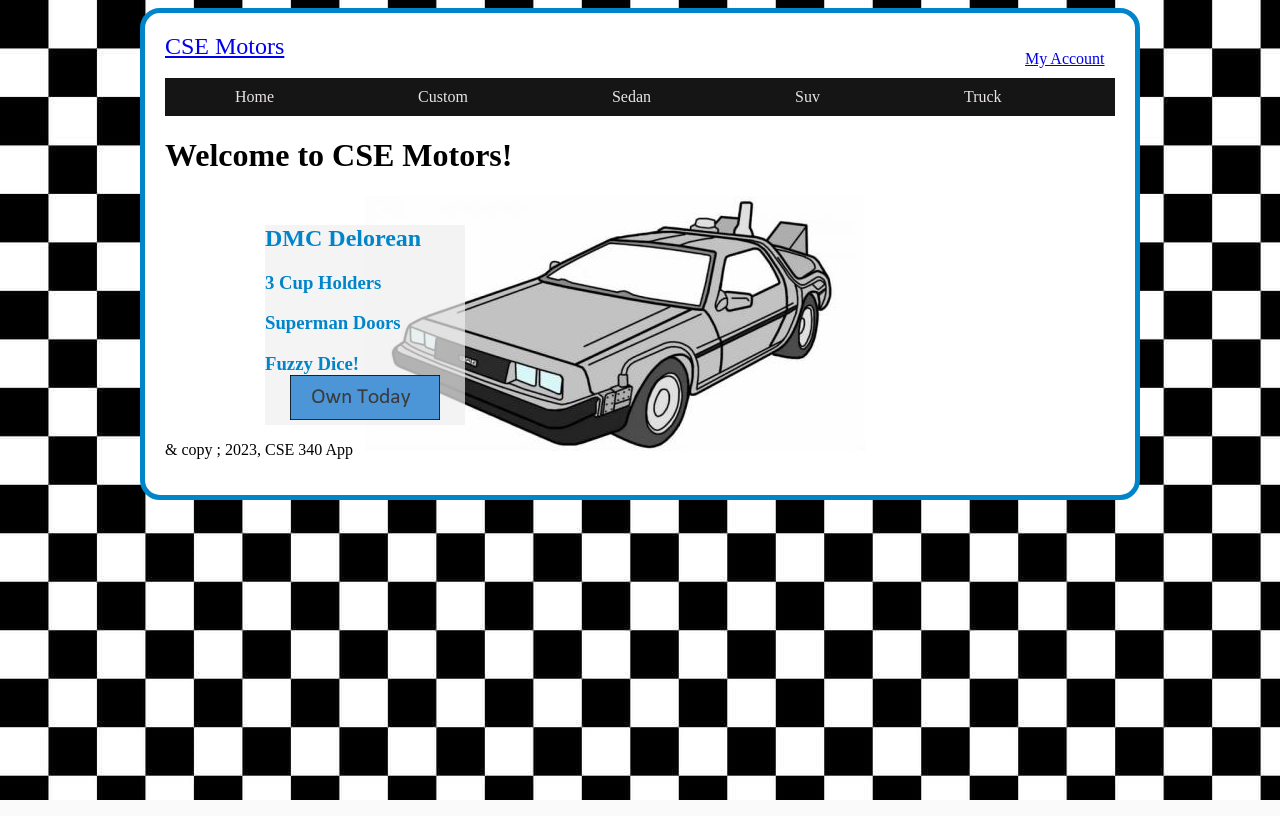
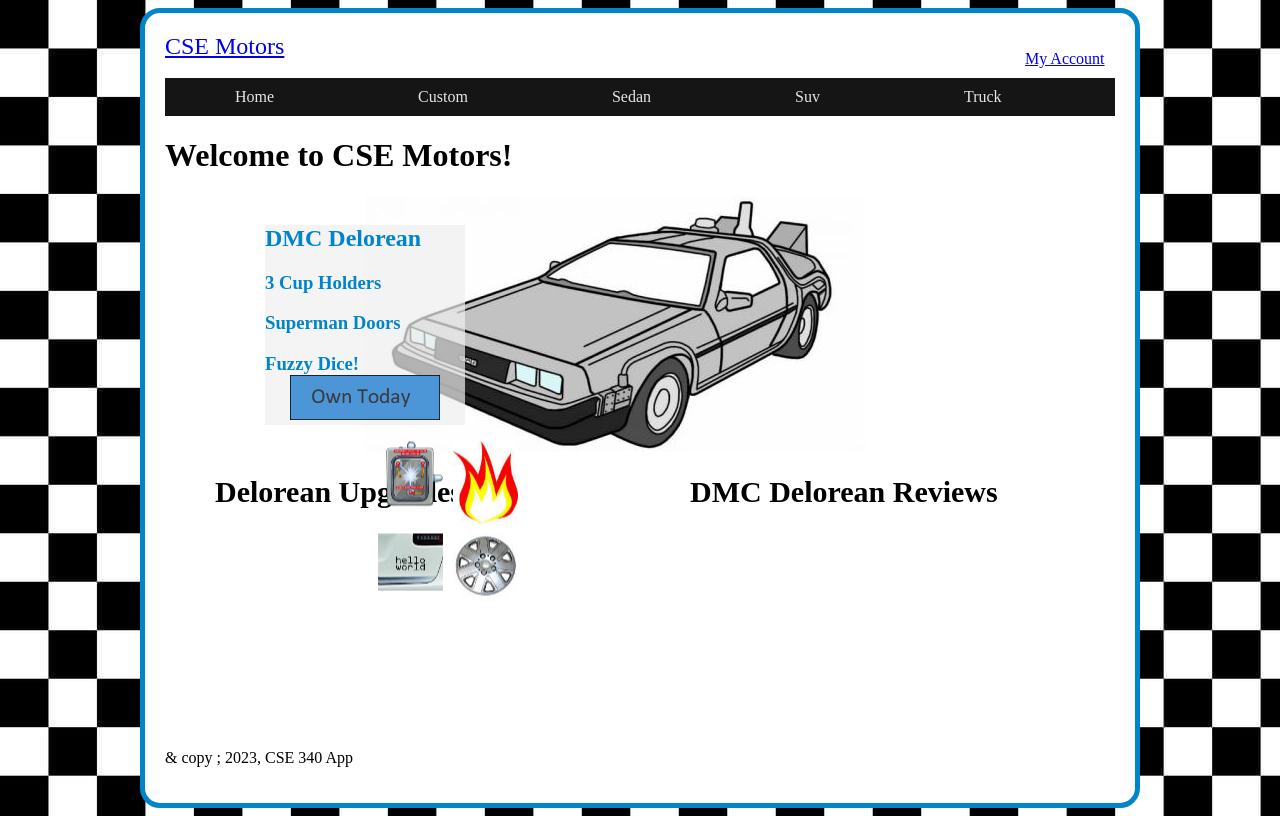
Before and after one commit to gourth/cse340starterproject, a Node server app: page / in a window 1280 px wide. Run offline with Node 20, Linux system fonts and the light colour scheme; some libraries are stand-ins or nearby versions.

Commit message:
add delorean upgrade imgs

```diff
--- a/public/css/styles.css
+++ b/public/css/styles.css
@@ -56,6 +56,9 @@ nav ul li a:hover {
   background-color: white;
   border: 5px solid #0085CA;
   border-radius: 20px;
+  min-height: 100vh;
+  display: flex;
+  flex-direction: column;
 }
 
 body {
@@ -90,3 +93,36 @@ h2, h3 {
   margin-top: -19px;
 
 }
+
+.container {
+  display: flex;
+}
+
+.left, .right {
+  flex: 1;
+  padding: 50px;
+  font-size: 30px;
+  font-weight: bold;
+  padding-right: 20px;
+
+
+}
+
+
+ .image-container {
+  position: absolute;
+  top: 65%;
+  left: 35%;
+  transform: translate(-50%, -50%);
+  display: grid;
+  grid-template-columns: repeat(2, 1fr);
+  grid-gap: 10px;
+
+}
+
+
+
+
+footer {
+  margin-top: auto;
+}
--- a/views/index.ejs
+++ b/views/index.ejs
@@ -11,3 +11,16 @@
     <h3>Fuzzy Dice!</h3>
     <img class ="own" src="../images/site/own_today.png" alt="Own Today button">
 </div>
+
+<div class="container">
+    <div class="left">Delorean Upgrades</div>
+
+    <div class="right">DMC Delorean Reviews</div>
+  </div>
+
+  <div class="image-container">
+    <img class="box" src="../images/upgrades/flux-cap.png" alt="Image 1">
+    <img class="box" src="../images/upgrades/flame.jpg" alt="Image 2">
+    <img class="box" src="../images/upgrades/bumper_sticker.jpg" alt="Image 3">
+    <img class="box" src="../images/upgrades/hub-cap.jpg" alt="Image 4">
+  </div>
```
